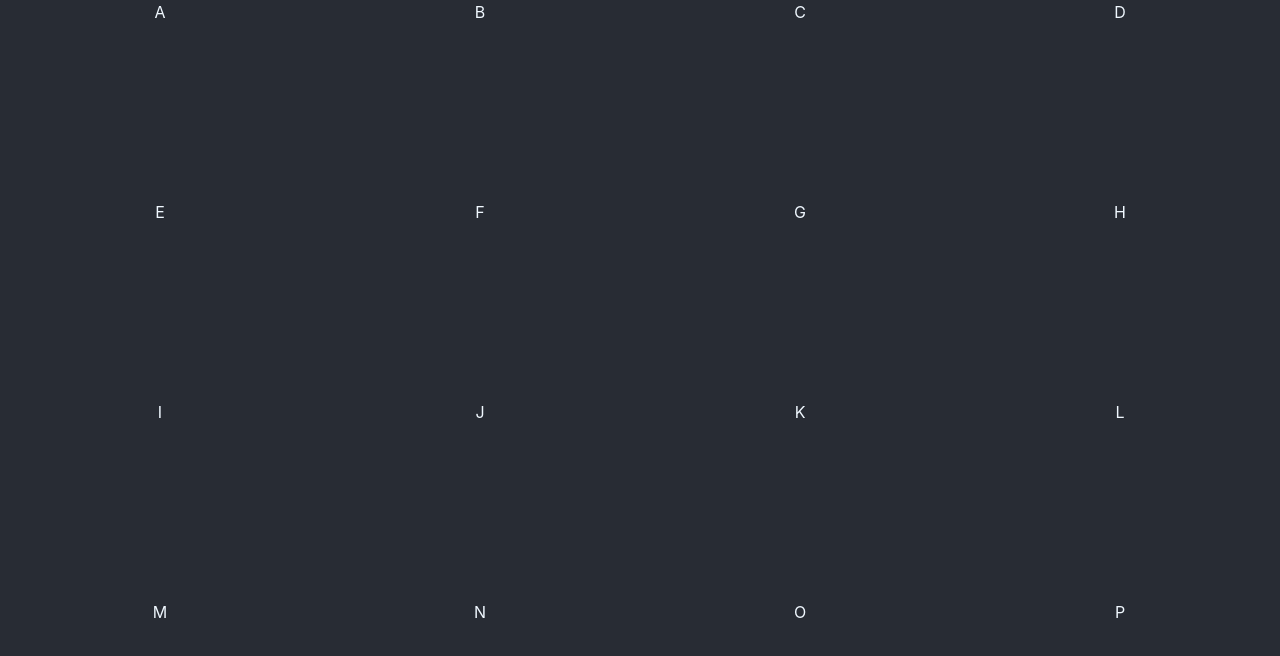
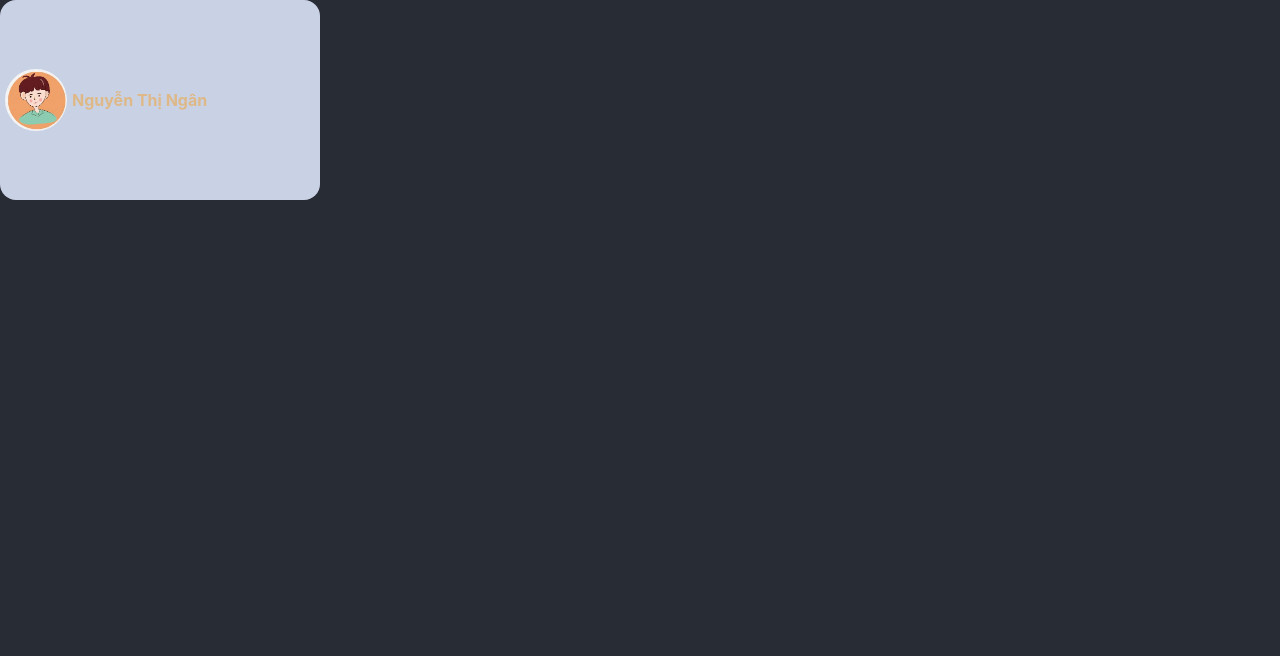
Before and after one commit to NguyenNgan2k/demo_grip_drag_drop, a React (Create React App) app: page / in a window 1280 px wide. Shown: the top 656 px of the page. Built offline with nearby package versions, Linux system fonts and the light colour scheme.

Commit message:
commit change

```diff
--- a/src/App.css
+++ b/src/App.css
@@ -1,21 +1,3 @@
-.App {
-  text-align: center;
-  background-color: #282c34;
-  min-height: 100vh;
-  display: grid;
-  grid-template-columns: repeat(4, minmax(0, 1fr));
-  grid-template-rows: repeat(4, minmax(0, 1fr));
-  color: aliceblue;
-  text-align: center;
-
-}
-
-.grid-item {
-  color: aliceblue;
-  border: 1px solid #c9d2e5;
-}
-
-
 @media (prefers-reduced-motion: no-preference) {
   .App-logo {
     animation: App-logo-spin infinite 20s linear;
@@ -31,6 +13,36 @@
   }
 }
 
+.App {
+  position: relative;
+}
+
+.grip-1 {
+  background-color: #282c34;
+  min-height: 100vh;
+  display: grid;
+  grid-template-columns: repeat(4, minmax(0, 1fr));
+  grid-template-rows: repeat(4, minmax(0, 1fr));
+  color: aliceblue;
+  position: relative;
+  width: 100%;
+}
+
+.grip-2 {
+  min-height: 100vh;
+  display: grid;
+  grid-template-columns: repeat(4, minmax(0, 1fr));
+  grid-template-rows: repeat(4, minmax(0, 1fr));
+  width: 100%;
+  position:absolute;
+  top: 0;
+}
+
+.grid-item {
+  color: aliceblue;
+  border: 1px solid #c9d2e5;
+}
+
 .drag {
   border: 2px solid red;
 }
@@ -38,3 +50,28 @@
 .drop {
   border: 2px solid #c9d2e5;
 }
+
+.item {
+  padding: 5px;
+  display: flex;
+  align-items: center;
+  background-color: #c9d2e5;
+  border-radius: 1rem;
+}
+
+.avatar {
+  width: 20%;
+}
+
+.avatar img{
+  width: 100%;
+  height: 100%;
+  border-radius: 50%;
+}
+
+.content{
+  width: 80%;
+  padding: 5px;
+  color: burlywood;
+  font-weight: bold;
+}
--- a/src/App.js
+++ b/src/App.js
@@ -1,6 +1,7 @@
 import "./App.css";
 import React, { useEffect, useState } from "react";
 import useLongPress from "./useLongPress";
+import avatar from "../src/img/images.jpg";
 
 function App(props) {
   const { item, handlers, action } = useLongPress();
@@ -145,9 +146,19 @@ function App(props) {
       }
     }
   };
-  console.log(gridDrag, gridDrag);
   return (
-    <div className="App" {...handlers} onMouseMove={handleMouseMove}>
+    <div className="App">
+      <div className="grip-1" {...handlers}>
+        <div className="item w-100">
+          <div className="avatar">
+            <img src={avatar} />
+          </div>
+          <div className="content">Nguyễn Thị Ngân</div>
+        </div>
+      </div>
+      {
+        gridDrag && (
+          <div className="grip-2" onMouseMove={handleMouseMove}>
             <div
               className={
                 gridDrag === "A" ? "drag" : "" + gridDrop === "A" ? " drop" : ""
@@ -231,6 +242,10 @@ function App(props) {
               P
             </div>
           </div>
+        )
+
+      }
+    </div>
   );
 }
 
```
Also changed, not shown: src/img/avatar.jpg (added), src/img/images.jpg (added). Lines whose indentation alone changed are shown as unchanged.
